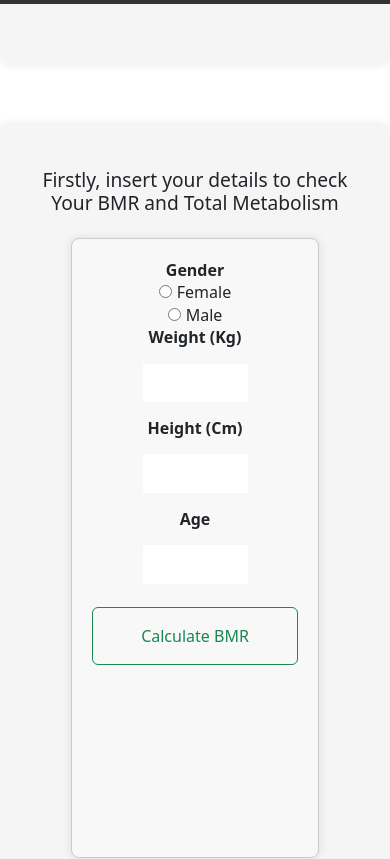
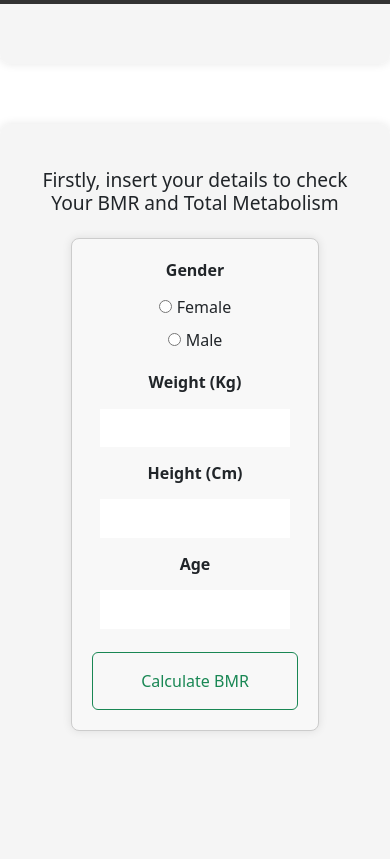
Before and after one commit to PatrycjaBochnak/ATuFit, a React (Create React App) app in the folder frontend/: page / in a window 390 px wide. Shown: the part 840-1699 px from the top of the page. Built offline with nearby package versions, Linux system fonts and the light colour scheme.

Commit message:
style: add media queries

```diff
--- a/frontend/src/components/CalculatorBMR.jsx
+++ b/frontend/src/components/CalculatorBMR.jsx
@@ -48,6 +48,10 @@ class CalculatorBMR extends Component {
     const { bmr, activity } = this.state;
     let ActCalc = 0;
 
+    if (!bmr || !activity) {
+      this.setState({ error: "All fields are required" });
+      return;
+    }
     if (activity) {
       ActCalc = bmr * parseFloat(activity);
       const fixedResultNumber = parseInt(ActCalc.toFixed(0));
@@ -94,13 +98,17 @@ class CalculatorBMR extends Component {
 
     return (
       <div className="calculator-BMR">
-        <h2>Firstly, insert your details to check Your BMR and Total Metabolism</h2>
+        <h2>
+          Firstly, insert your details to check Your BMR and Total Metabolism
+        </h2>
         <div id="bmr-calc">
           <div className="form">
             {error && <div className="error">{error}</div>}
 
-            <label className="input-gender">Gender</label>
-            <label>
+            <label className="input-gender" style={{ fontWeight: "bold", fontSize: "1em"}}>
+              Gender
+            </label>
+            <label style={{ marginBottom: "10px" }}>
               <input
                 type="radio"
                 checked={gender === "1"}
@@ -111,7 +119,7 @@ class CalculatorBMR extends Component {
               />
               Female
             </label>
-            <label>
+            <label style={{ marginBottom: "20px" }}>
               <input
                 type="radio"
                 checked={gender === "2"}
@@ -189,7 +197,9 @@ class CalculatorBMR extends Component {
                     <option value="">Select your Activity</option>
                     <option value="1.2">No exercise</option>
                     <option value="1.375">Light (1-3 times per week)</option>
-                    <option value="1.55">Moderately (3-5 times per week)</option>
+                    <option value="1.55">
+                      Moderately (3-5 times per week)
+                    </option>
                     <option value="1.725">Heavy (6-7 times per week)</option>
                     <option value="1.9">Very Heavy (6-7 times per week)</option>
                   </select>
--- a/frontend/src/styles/CalculatorBMR.css
+++ b/frontend/src/styles/CalculatorBMR.css
@@ -1,25 +1,22 @@
 .calculator-BMR {
-  border-collapse: collapse;
+  display: flex;
+  flex-direction: column;
+  align-items: center;
   min-height: 100vh;
-  display: flex;
-  flex-flow: column;
-  align-items: center;
   padding: 20px;
   background-color: #f2f2f2c6;
   box-shadow: 0 0 10px rgba(0, 0, 0, 0.1);
   border-radius: 10px;
-  margin-left: 15%;
-  margin-right: 15%;
-  margin-bottom: 60px;
+  margin: 60px 15%;
   text-align: center;
 }
+
 .calculator-BMR h2 {
-  margin-top: 24px;
-  margin-bottom: 24px;
+  margin: 24px 0;
+  font-size: 2rem;
 }
+
 #bmr-calc {
-  height: 620px;
-  margin: 0 auto;
   padding: 20px;
   border: 1px solid #ccc;
   border-radius: 8px;
@@ -35,17 +32,18 @@
 
 .label {
   font-weight: bold;
+  font-size: 1em;
 }
 
 .input-gender {
   display: flex;
   justify-content: center;
-  flex-flow: column;
+  margin-bottom: 15px;
+}
+
+.input-gender label {
+  margin-right: 10px;
   font-weight: bold;
-}
-.input-gender label {
-  display: flex;
-  justify-content: flex-start;
 }
 
 .genderF,
@@ -57,13 +55,15 @@
 .input-height,
 .input-age {
   margin-bottom: 15px;
+  width: 100%;
 }
 
 .weight,
 .height,
 .age {
-  width: 100%;
+  width: calc(100% - 16px);
   padding: 8px;
+  margin: 0 8px;
   box-sizing: border-box;
 }
 
@@ -87,11 +87,13 @@
 
 .input-workout {
   margin-bottom: 15px;
+  width: 100%;
 }
 
 .activity {
-  width: 100%;
+  width: calc(100% - 16px);
   padding: 8px;
+  margin: 0 8px;
   box-sizing: border-box;
 }
 
@@ -111,6 +113,3 @@
     margin: 50px;
   }
 }
-
-@media (min-width: 1200px) {
-}
--- a/frontend/src/styles/Contact.css
+++ b/frontend/src/styles/Contact.css
@@ -11,6 +11,10 @@
   margin-left: 15%;
   margin-right: 15%;
   text-align: center;
+}
+
+.contact p {
+  color: #444;
 }
 
 .social-media-icons {
@@ -122,7 +126,7 @@
 /* Media Queries */
 
 @media (max-width: 599px) {
-  .contact-things {
+  .contact {
     margin: 60px 0px 60px 0px;
   }
 
@@ -131,35 +135,28 @@
   }
 
   .contact p {
-    font-size: 0.5rem;
+    font-size: 0.7rem;
   }
-}
-@media (max-width: 599px) {
-  .contact {
-    margin: 60px 0px 60px 0px;
+  .ig,
+  .portfolio,
+  .linkedin {
+    width: 20%;
+    height: 20%;
   }
 }
 
 @media (min-width: 600px) and (max-width: 1199px) {
   .contact {
-    margin: 15%;
+    margin: 50px;
   }
 
   .contact h2 {
-    font-size: 1.5rem;
-  }
-
-  .contact p {
-    font-size: 1rem;
-  }
-}
-
-@media (min-width: 1200px) {
-  .contact h2 {
-    font-size: 2rem;
+    font-size: 1.7rem;
+    margin-bottom: 20px;
   }
 
   .contact p {
     font-size: 1.2rem;
+    margin-bottom: 40px;
   }
 }
--- a/frontend/src/styles/HomePage.css
+++ b/frontend/src/styles/HomePage.css
@@ -71,6 +71,7 @@ button {
   .welcome {
     margin-top: 0px;
   }
+
   .welcome h1 {
     font-size: 1.5rem;
   }
@@ -100,7 +101,7 @@ button {
 
 @media (min-width: 600px) and (max-width: 1199px) {
   .home-page {
-    margin: 60px 0;
+    margin: 50px;
   }
 
  .welcome {
```
